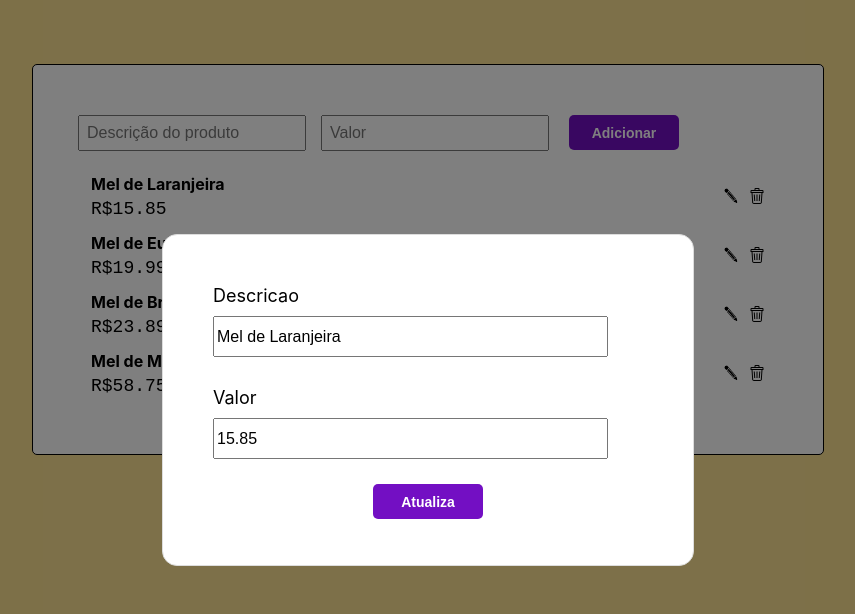
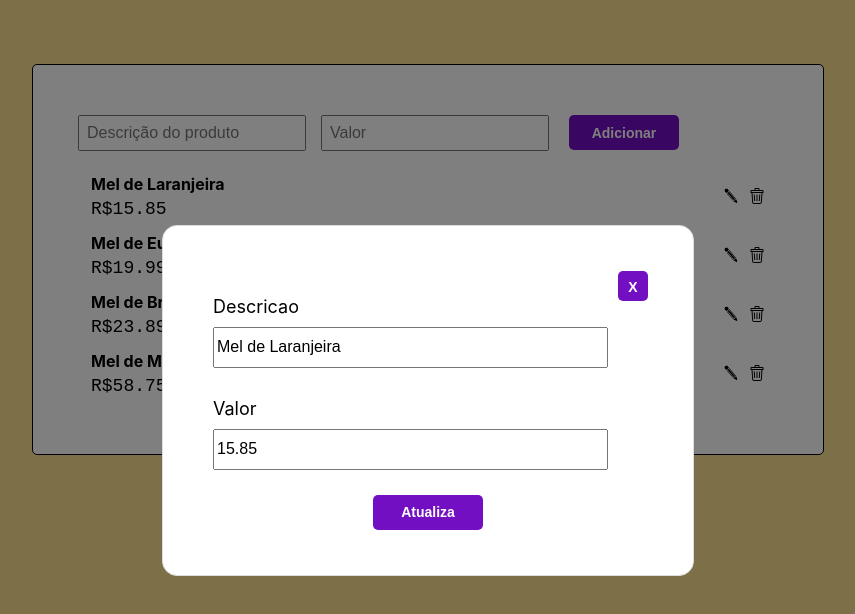
Before and after one commit to bitencourt98/ReactTest, a React (Create React App) app: page / in a window 1280 px wide. Both pictures are taken after a click on the button 943 px from the left and 196 px from the top of the page. Shown: the top 614 px of the page, without its empty margins (212-1067 px from the left). Built offline with nearby package versions, Linux system fonts and the light colour scheme.

Commit message:
added close modal buttons

```diff
--- a/src/App.jsx
+++ b/src/App.jsx
@@ -73,10 +73,14 @@ const App = () => {
     setOpenModal(false);
   }
 
+  const closeModal = () =>{
+    setOpenModal(false);
+  }
+
   return (
     <>
       {
-        isOpenModal ? <Modal product = {valuesModal} updateProduct={updateProduct} /> : null
+        isOpenModal ? <Modal product = {valuesModal} updateProduct={updateProduct} closeModal={closeModal}/> : null
       }
       <div className="formContainer">
         <div>
--- a/src/component/Modal.jsx
+++ b/src/component/Modal.jsx
@@ -4,13 +4,12 @@ import "../css/modal.css";
 import "../css/button.css";
 import "../css/inputHead.css";
 
-const Modal = ({product, updateProduct}) => {
+const Modal = ({product, updateProduct, closeModal}) => {
   const [inputDescription, setInputDescription] = useState(null);
   const [inputCurrency, setInputCurrency] = useState(null);
 
 
 useEffect (() => {
-    console.log(product);
     setInputDescription(product.description);
     setInputCurrency(product.price);
   },[])
@@ -26,6 +25,8 @@ useEffect (() => {
     <>
       <div className="modal-container">
         <div className="modal">
+        <button onClick={closeModal} className="close-button">X</button>
+        <br/>
           <div className="input-text">
             <span>Descricao</span>
             <input
--- a/src/component/Products.jsx
+++ b/src/component/Products.jsx
@@ -5,7 +5,6 @@ import "../css/product-list.css";
 
 
 const Products = ({products, handleProductRemove, handleProductUpdate}) => {
-    console.log(products);
     return (
         <>
             <table className="table">
--- a/src/css/button.css
+++ b/src/css/button.css
@@ -36,3 +36,20 @@
     height: 5px;
     float: right;
 }
+
+.close-button{
+    float: right;
+    background-color: #730FC3;
+    color: white;
+    font-weight: bold;
+    font-size: 14px;
+
+    margin: 5px;
+    padding: 8px;
+    border: 0px solid purple;
+    border-radius: 5px;
+    width: 30px;
+    height: 30px;
+
+    cursor: pointer;
+}
```
